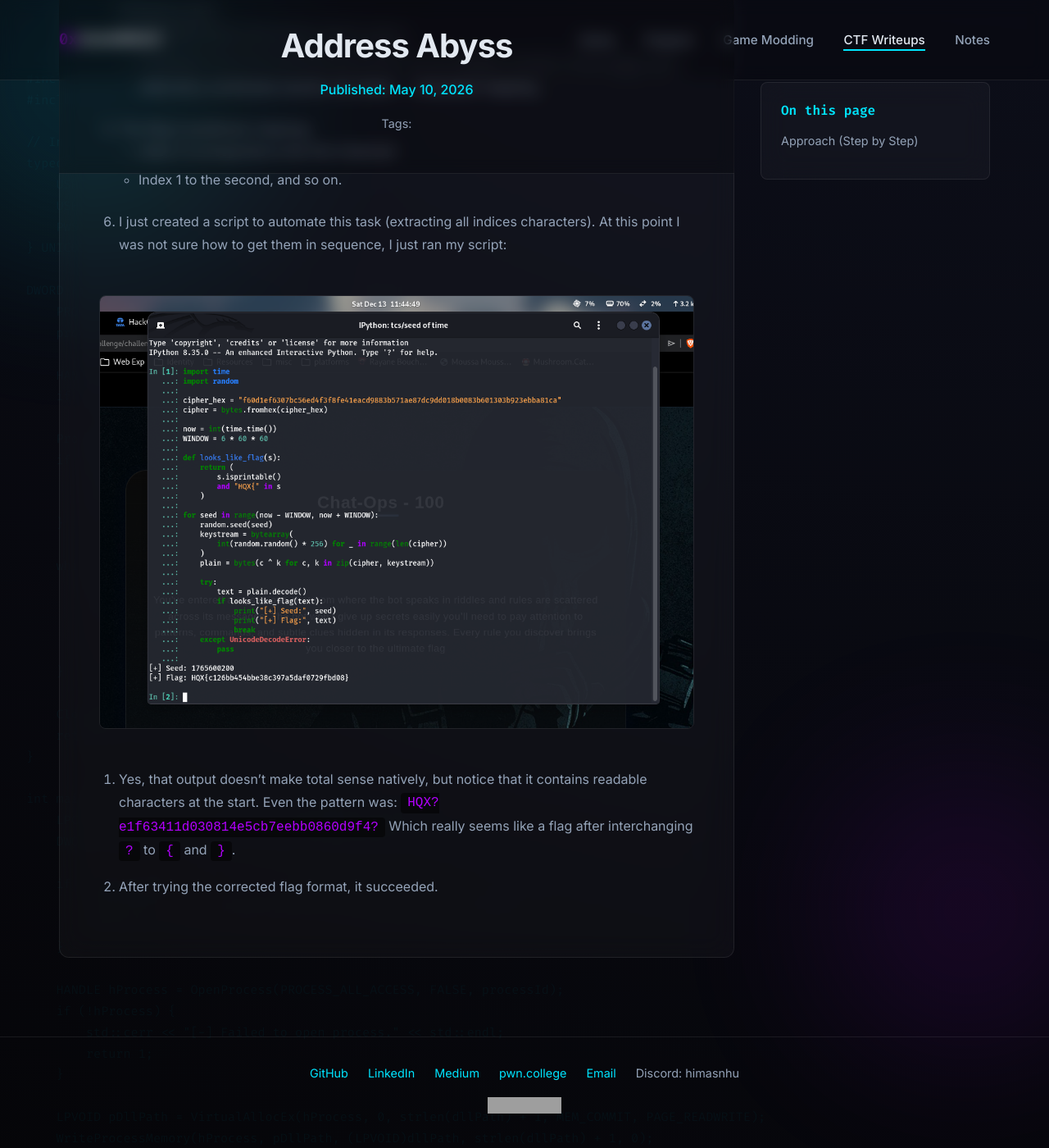
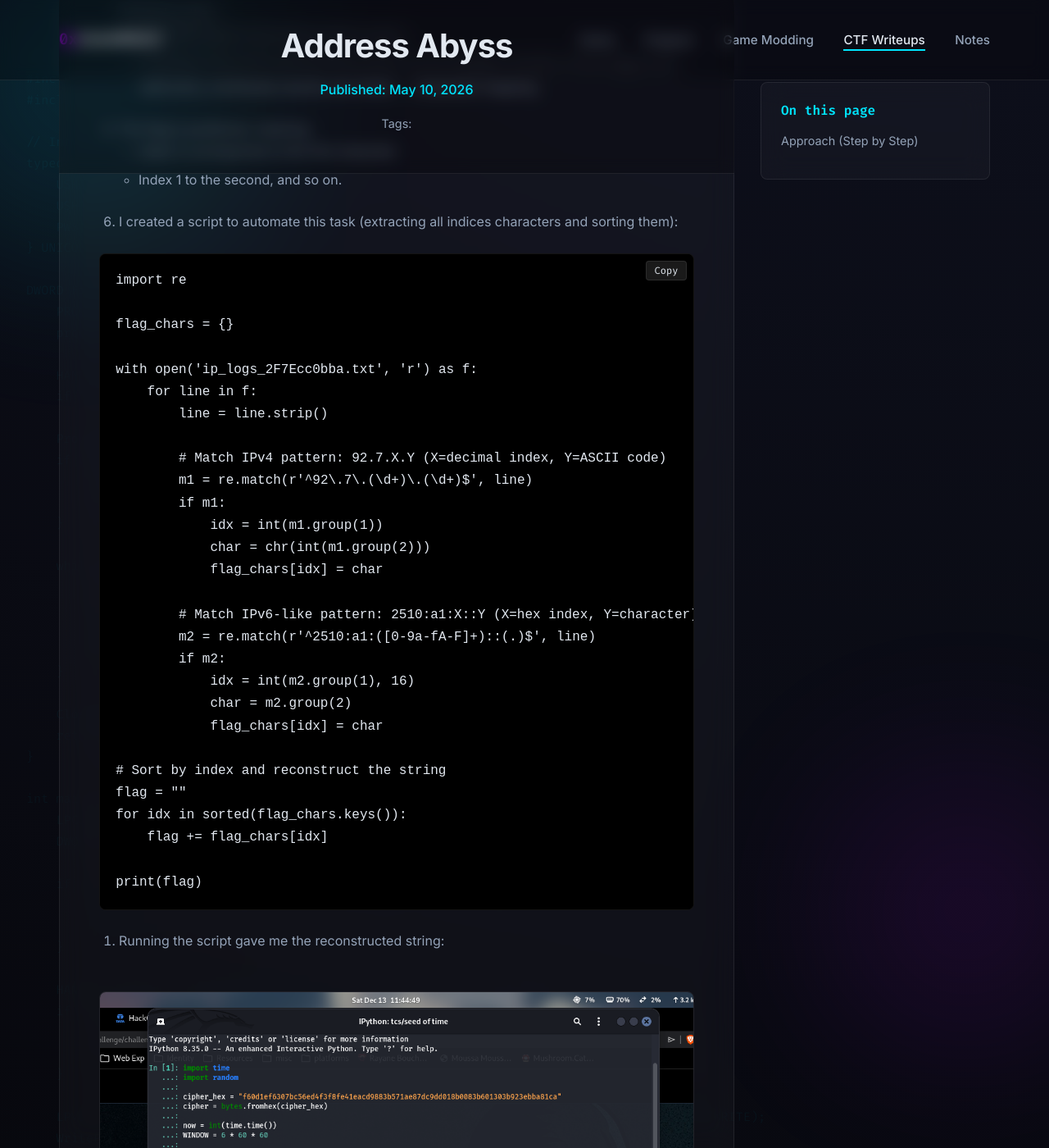
Before and after one commit to HimanshuP601/HimanshuP601.github.io, a Jekyll site: the page built from _writeups/tcs-hackquest-s10-r1-address-abyss.md, in a window 1280 px wide and 1400 px high, scrolled down 1197 px. Shown: the whole window at 82% size. Built offline with Jekyll 4.4.1, drawn with Linux system fonts in a browser that asks for light colours; some of the changed text lies outside the part shown; grey boxes are pictures that could not be loaded.

Commit message:
Update HQX Writeups.

````diff
--- a/_writeups/tcs-hackquest-s10-r1-address-abyss.md
+++ b/_writeups/tcs-hackquest-s10-r1-address-abyss.md
@@ -36,12 +36,45 @@ summary: "Reconstruct a flag by extracting positional characters embedded within
    * Index 0 corresponds to the first character
    * Index 1 to the second, and so on.
 
-6. I just created a script to automate this task (extracting all indices characters). At this point I was not sure how to get them in sequence, I just ran my script:
+6. I created a script to automate this task (extracting all indices characters and sorting them):
+
+```python
+import re
+
+flag_chars = {}
+
+with open('ip_logs_2F7Ecc0bba.txt', 'r') as f:
+    for line in f:
+        line = line.strip()
+
+        # Match IPv4 pattern: 92.7.X.Y (X=decimal index, Y=ASCII code)
+        m1 = re.match(r'^92\.7\.(\d+)\.(\d+)$', line)
+        if m1:
+            idx = int(m1.group(1))
+            char = chr(int(m1.group(2)))
+            flag_chars[idx] = char
+
+        # Match IPv6-like pattern: 2510:a1:X::Y (X=hex index, Y=character)
+        m2 = re.match(r'^2510:a1:([0-9a-fA-F]+)::(.)$', line)
+        if m2:
+            idx = int(m2.group(1), 16)
+            char = m2.group(2)
+            flag_chars[idx] = char
+
+# Sort by index and reconstruct the string
+flag = ""
+for idx in sorted(flag_chars.keys()):
+    flag += flag_chars[idx]
+
+print(flag)
+```
+
+7. Running the script gave me the reconstructed string:
 
 ![Address Abyss Output](/assets/images/writeups/tcs-hackquest/05-address-abyss.png)
 
-7. Yes, that output doesn't make total sense natively, but notice that it contains readable characters at the start. Even the pattern was:
+8. The raw output was:
    `HQX?e1f63411d030814e5cb7eebb0860d9f4?`
-   Which really seems like a flag after interchanging `?` to `{` and `}`.
+   Which is basically the flag after correcting the curly braces from `?` to `{` and `}`.
 
-8. After trying the corrected flag format, it succeeded.
+9. After correcting the format, the flag was accepted!
````
Also changed, not shown: _writeups/tcs-hackquest-s10-r1-catch-me-if-you-bot.md (+32 -2 lines), _writeups/tcs-hackquest-s10-r1-know-me-better.md (added, +78 -0 lines), _writeups/tcs-hackquest-s10-r1-noise.md (+9 -1 lines), _writeups/tcs-hackquest-s10-r1-paper-scripts.md (+14 -1 lines), _writeups/tcs-hackquest-s10-r1-seeds-of-time.md (+22 -0 lines), 11 other files.
